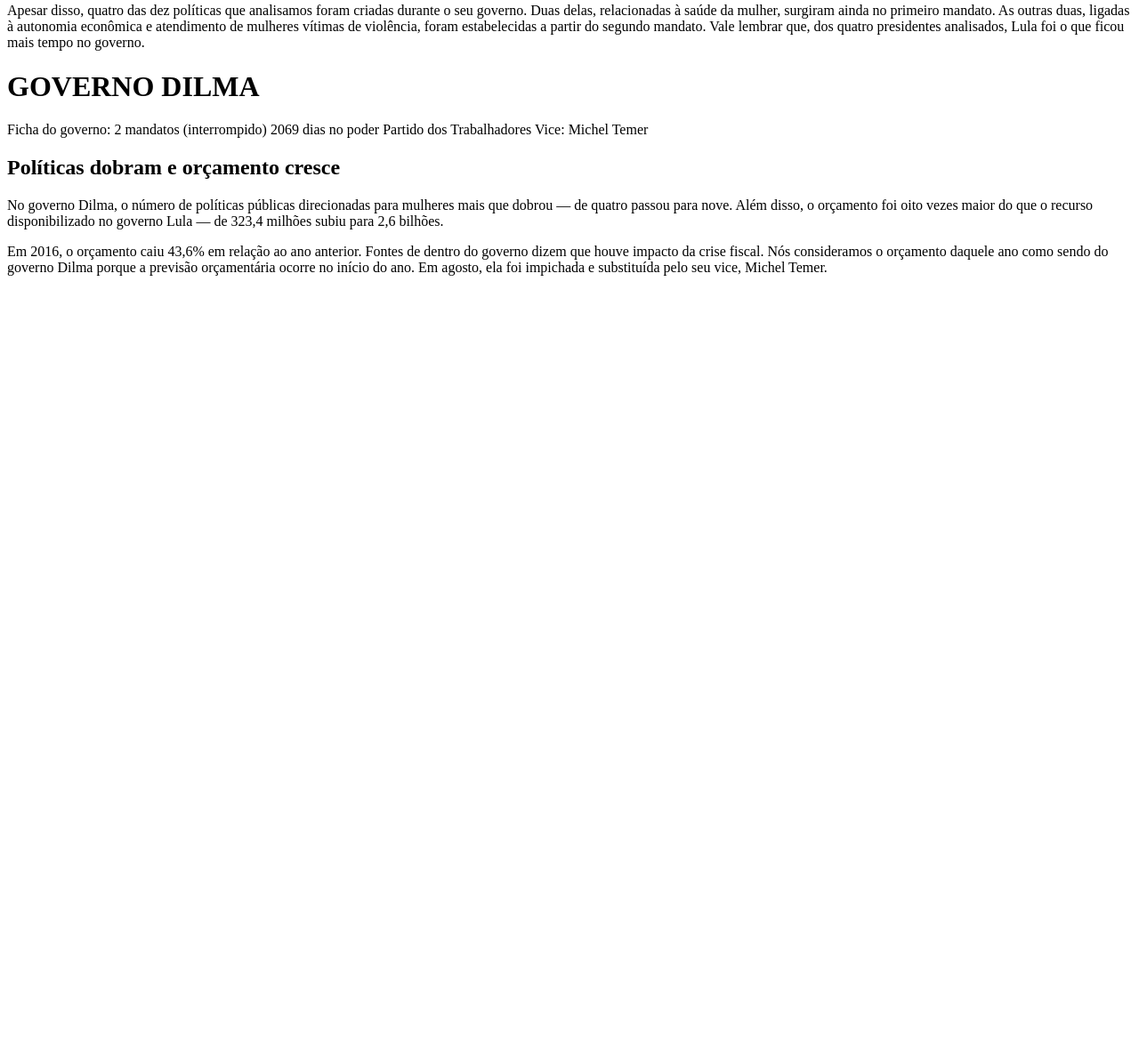
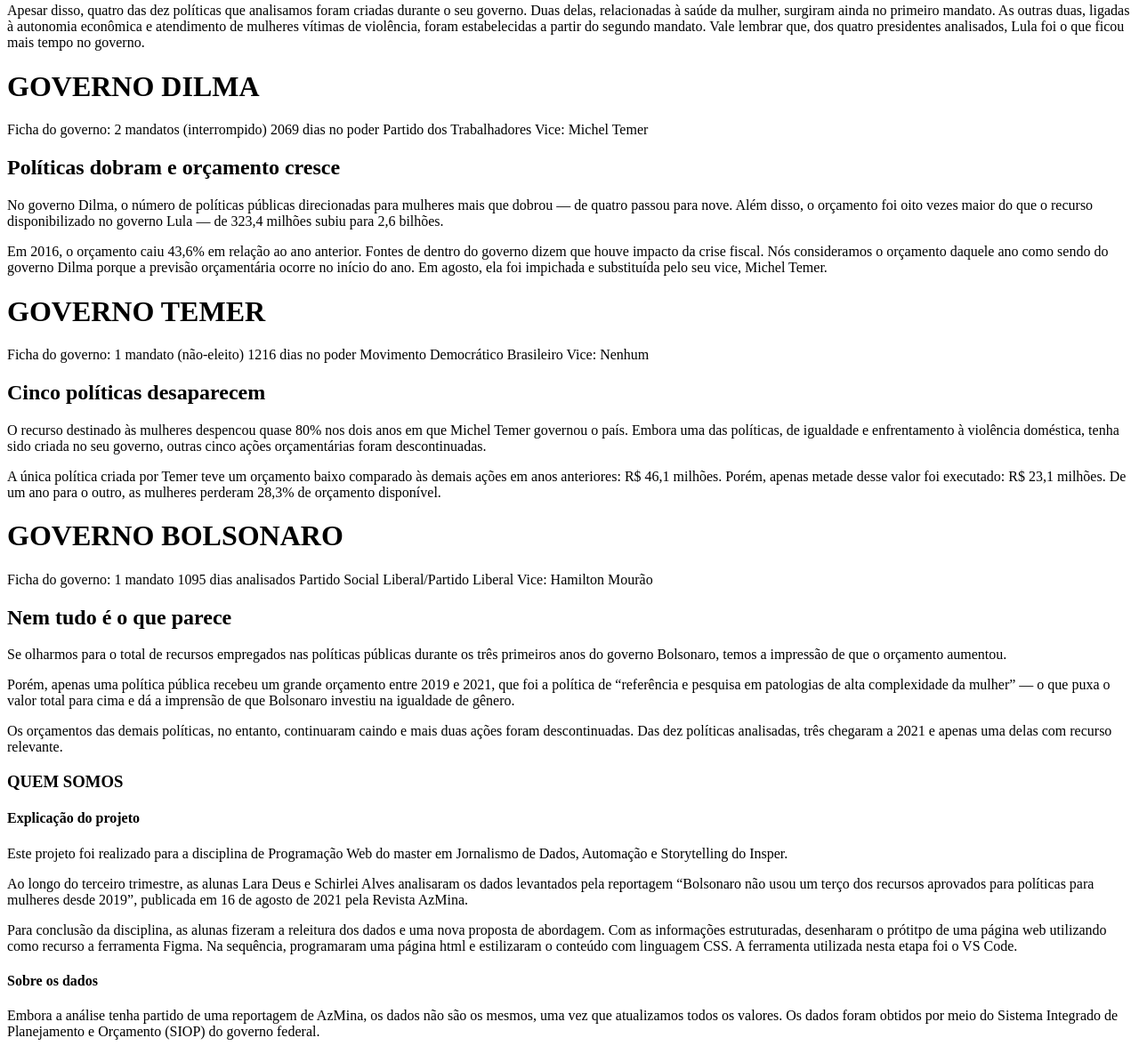
Before and after one commit to Schirlei/mulheres-orcamento, a plain HTML site: page index.html in a window 1280 px wide. Shown: the part 692-1877 px from the top of the page at 89% size. Before the commit the page ends 1018 px from the top, so only its background shows below. Drawn offline with Linux system fonts and the light colour scheme; a script that the page names is missing.

Commit message:
Atualizacao html

```diff
--- a/index.html
+++ b/index.html
@@ -16,6 +16,7 @@
             <p class="texto">Analisamos o orçamento de dez políticas públicas voltadas para mulheres nos governos Lula, Dilma, Temer e Bolsonaro. O resultado aponta que a representatividade em lugares de poder movimenta as prioridades de governo e reduz desigualdades estruturais.</p>
             <p class="texto">O gráfico abaixo revela que o maior orçamento para as mulheres ocorreu durante os quase seis anos de mantado de Dilma. Além disso, metade das políticas públicas foi criada no seu governo. Pelo menos seis das ações foram descontinuadas nos anos seguintes.</p>
             <div class="flourish-embed flourish-chart" data-src="visualisation/9167443"><script src="https://public.flourish.studio/resources/embed.js"></script></div>
+
             <h1>GOVERNO LULA</h1>
             <p class="ficha">Ficha do governo:
                              2 mandatos
@@ -26,6 +27,7 @@
             <h2>Início das políticas públicas</h2>
             <p class="texto">Embora o governo Lula tenha sido marcado pelas políticas de combate à fome, cujo resultado também impacta as mulheres, as políticas voltadas exclusivamente para a emancipação delas não tiveram orçamentos expressivos.</p>
             <p class="texto">Apesar disso, quatro das dez políticas que analisamos foram criadas durante o seu governo. Duas delas, relacionadas à saúde da mulher, surgiram ainda no primeiro mandato. As outras duas, ligadas à autonomia econômica e atendimento de mulheres vítimas de violência, foram estabelecidas a partir do segundo mandato. Vale lembrar que, dos quatro presidentes analisados, Lula foi o que ficou mais tempo no governo. </p>
+
             <h1>GOVERNO DILMA</h1>
             <p class="ficha">Ficha do governo:
                 2 mandatos (interrompido)
@@ -36,6 +38,44 @@
             <h2>Políticas dobram e orçamento cresce</h2>
             <p class="texto">No governo Dilma, o número de políticas públicas direcionadas para mulheres mais que dobrou — de quatro passou para nove. Além disso, o orçamento foi oito vezes maior do que o recurso disponibilizado no governo Lula — de 323,4 milhões subiu para 2,6 bilhões.</p>
             <p class="texto">Em 2016, o orçamento caiu 43,6% em relação ao ano anterior. Fontes de dentro do governo dizem que houve impacto da crise fiscal. Nós consideramos o orçamento daquele ano como sendo do governo Dilma porque a previsão orçamentária ocorre no início do ano. Em agosto, ela foi impichada e substituída pelo seu vice, Michel Temer.</p>
+
+            <h1>GOVERNO TEMER</h1>
+            <p class="ficha">Ficha do governo:
+                1 mandato (não-eleito)
+                1216 dias no poder
+                Movimento Democrático Brasileiro
+                Vice: Nenhum</p>
+            <div class="flourish-embed flourish-chart" data-src="visualisation/9213524"><script src="https://public.flourish.studio/resources/embed.js"></script></div>
+            <h2>Cinco políticas desaparecem</h2>
+            <p class="texto">O recurso destinado às mulheres despencou quase 80% nos dois anos em que Michel Temer governou o país. Embora uma das políticas, de igualdade e enfrentamento à violência doméstica, tenha sido criada no seu governo, outras cinco ações orçamentárias foram descontinuadas.</p>
+            <p class="texto">A única política criada por Temer teve um orçamento baixo comparado às demais ações em anos anteriores: R$ 46,1 milhões. Porém, apenas metade desse valor foi executado: R$ 23,1 milhões. De um ano para o outro, as mulheres perderam 28,3% de orçamento disponível.</p>
+
+            <h1>GOVERNO BOLSONARO</h1>
+            <p class="ficha">Ficha do governo:
+                1 mandato
+                1095 dias analisados
+                Partido Social Liberal/Partido Liberal
+                Vice: Hamilton Mourão</p>
+                <div class="flourish-embed flourish-chart" data-src="visualisation/9213763"><script src="https://public.flourish.studio/resources/embed.js"></script></div>
+            <h2>Nem tudo é o que parece</h2>
+            <p class="texto">Se olharmos para o total de recursos empregados nas políticas públicas durante os três primeiros anos do governo Bolsonaro, temos a impressão de que o orçamento aumentou.</p>
+
+            <p class="texto"></p>Porém, apenas uma política pública recebeu um grande orçamento  entre 2019 e 2021, que foi a política de “referência e pesquisa em patologias de alta complexidade da mulher” — o que puxa o valor total para cima e dá a imprensão de que Bolsonaro investiu na igualdade de gênero.</p>
+
+            <p class="texto"></p>Os orçamentos das demais políticas, no entanto, continuaram caindo e mais duas ações foram descontinuadas. Das dez políticas analisadas, três chegaram a 2021 e apenas uma delas com recurso relevante.</p>
+
+            <h3>QUEM SOMOS</h3>
+
+            <h4>Explicação do projeto</h4>
+            <p class="texto">Este projeto foi realizado para a disciplina de Programação Web do master em Jornalismo de Dados, Automação e Storytelling do Insper.</p>
+
+            <p class="texto"></p>Ao longo do terceiro trimestre, as alunas Lara Deus e Schirlei Alves analisaram os dados levantados pela reportagem “Bolsonaro não usou um terço dos recursos aprovados para políticas para mulheres desde 2019”, publicada em 16 de agosto de 2021 pela Revista AzMina.</p>
+
+            <p class="texto"></p>Para conclusão da disciplina, as alunas fizeram a releitura dos dados e uma nova proposta de abordagem. Com as informações estruturadas, desenharam o prótitpo de uma página web utilizando como recurso a ferramenta Figma. Na sequência, programaram uma página html e estilizaram o conteúdo com linguagem CSS. A ferramenta utilizada nesta etapa foi o VS Code.</p>
+
+            <h4>Sobre os dados</h4>
+            <p class="texto">Embora a análise tenha partido de uma reportagem de AzMina, os dados não são os mesmos, uma vez que atualizamos todos os valores. Os dados foram obtidos por meio do Sistema Integrado de Planejamento e Orçamento (SIOP) do governo federal.</p>
+
         </div>
     </main>
 </body>
```
